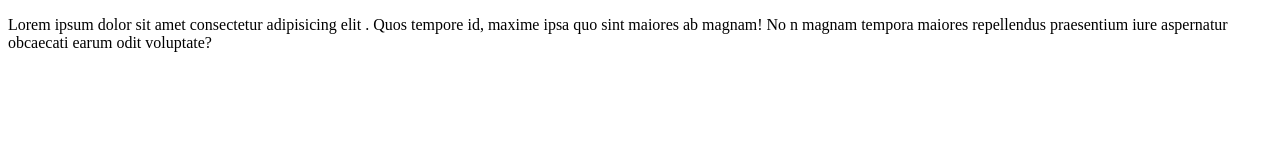
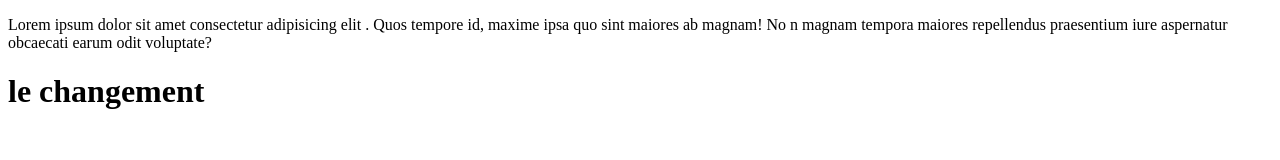
Before and after one commit to Raboubla/test, a plain HTML site: page index.html in a window 1280 px wide. Drawn offline with Linux system fonts and the light colour scheme.

Commit message:
Update index.html

```diff
--- a/index.html
+++ b/index.html
@@ -10,5 +10,8 @@
         . Quos tempore id, maxime ipsa quo sint maiores ab magnam! No
         n magnam tempora maiores repellendus praesentium iure aspernatur obcaecati
          earum odit voluptate?</p>
+    <h1>le changement
+
+    </h1>
 </body>
 </html>
```
